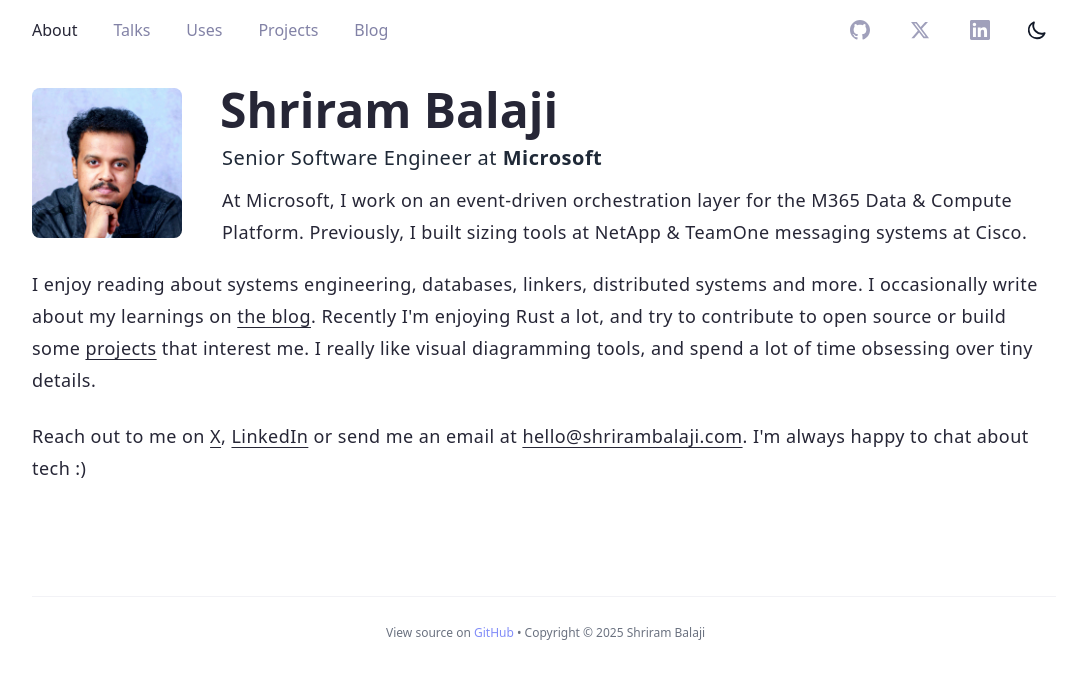
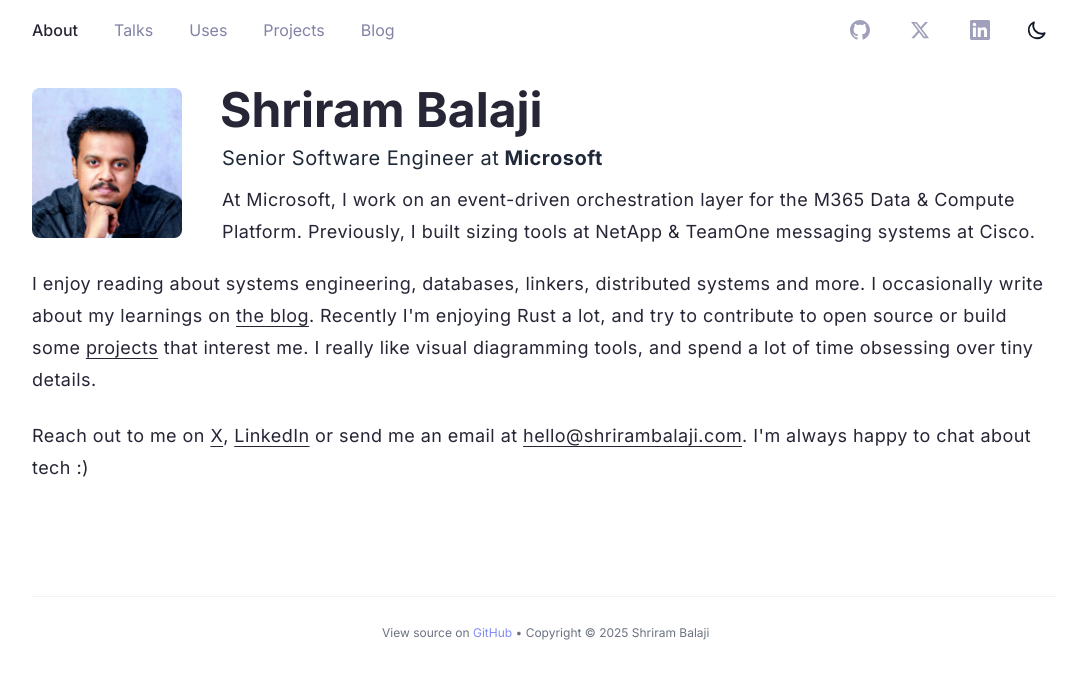
Before and after one commit to shrirambalaji/shrirambalaji.com, a Next.js app: page / in a window 1280 px wide. Shown: the top 678 px of the page, without its empty margins (96-1173 px from the left). Built offline with nearby package versions, Linux system fonts and the light colour scheme.

Commit message:
fix: Inter font loading

```diff
--- a/src/pages/_app.tsx
+++ b/src/pages/_app.tsx
@@ -2,6 +2,12 @@ import { ThemeProvider } from "next-themes";
 import type { AppProps } from "next/app";
 import { Layout } from "../components/Layout";
 import "../styles/globals.css";
+import "@fontsource/inter/300.css";
+import "@fontsource/inter/400.css";
+import "@fontsource/inter/500.css";
+import "@fontsource/inter/600.css";
+import "@fontsource/inter/700.css";
+import "@fontsource/inter/800.css";
 
 function App({ Component, pageProps, router }: AppProps) {
   return (
--- a/tailwind.config.js
+++ b/tailwind.config.js
@@ -1,7 +1,8 @@
-const defaultTheme = require("tailwindcss/defaultTheme");
+import defaultTheme from "tailwindcss/defaultTheme";
+import typography from "@tailwindcss/typography";
 
 /** @type {import('tailwindcss').Config} */
-module.exports = {
+export default {
   darkMode: "class",
   content: [
     "./src/pages/**/*.{js,ts,jsx,tsx}",
@@ -13,7 +14,7 @@ module.exports = {
     },
     extend: {
       fontFamily: {
-        sans: ["Inter var", ...defaultTheme.fontFamily.sans],
+        sans: ["Inter", ...defaultTheme.fontFamily.sans],
         mono: ["JetBrains Mono", ...defaultTheme.fontFamily.mono],
       },
       boxShadow: {
```
